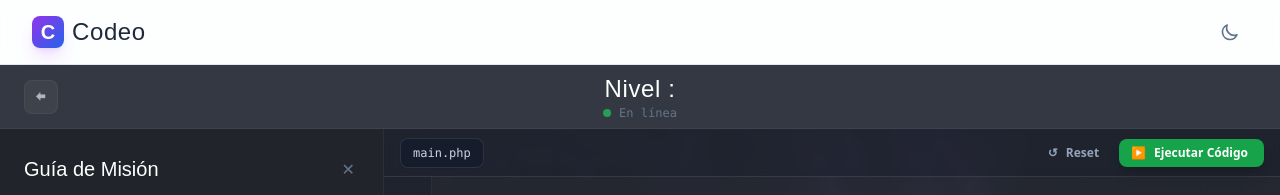
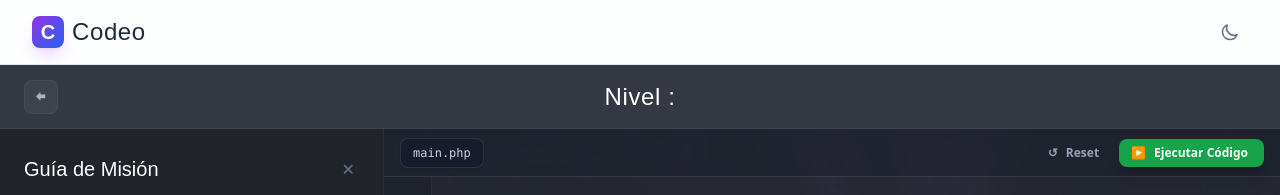
Before and after one commit to miguelgrau1211/Codeo, an Angular app in the folder Front/: page /modo-historia in a window 1280 px wide. Shown: the top 195 px of the page. Built offline with nearby package versions, Linux system fonts and the light colour scheme; no server answers; a web font is replaced by a local one.

Commit message:
Cambios por subir

```diff
--- a/Front/src/app/modo-historia/modo-historia.html
+++ b/Front/src/app/modo-historia/modo-historia.html
@@ -14,10 +14,7 @@
         <!-- Center: Level Title -->
         <div class="absolute left-1/2 -translate-x-1/2 flex flex-col items-center">
             <h1 class="font-jersey text-2xl text-white tracking-wide">Nivel {{orden()}}: <span class="text-purple-400">{{titulo()}}</span></h1>
-            <div class="flex items-center gap-2 text-xs text-slate-500 font-mono">
-                <span class="w-2 h-2 rounded-full bg-green-500 animate-pulse"></span>
-                <span>En línea</span>
-            </div>
+
         </div>
 
         <!-- Right: Actions (Empty for now after removing coins) -->
```
